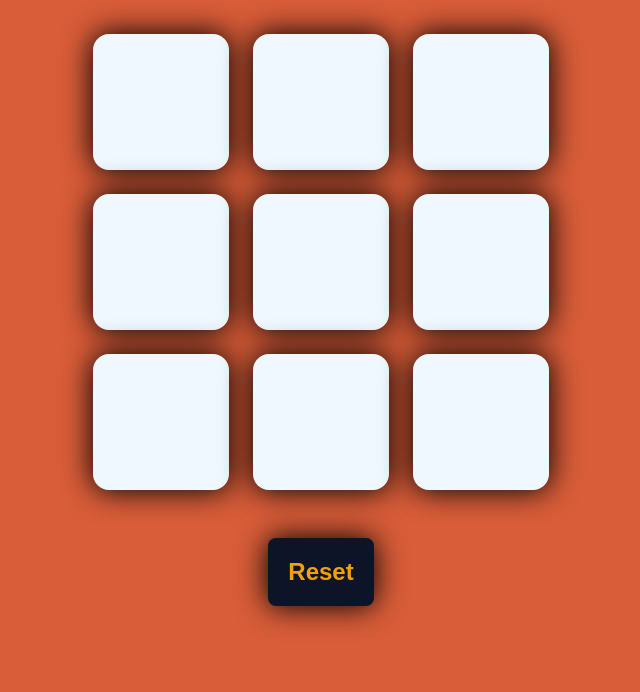
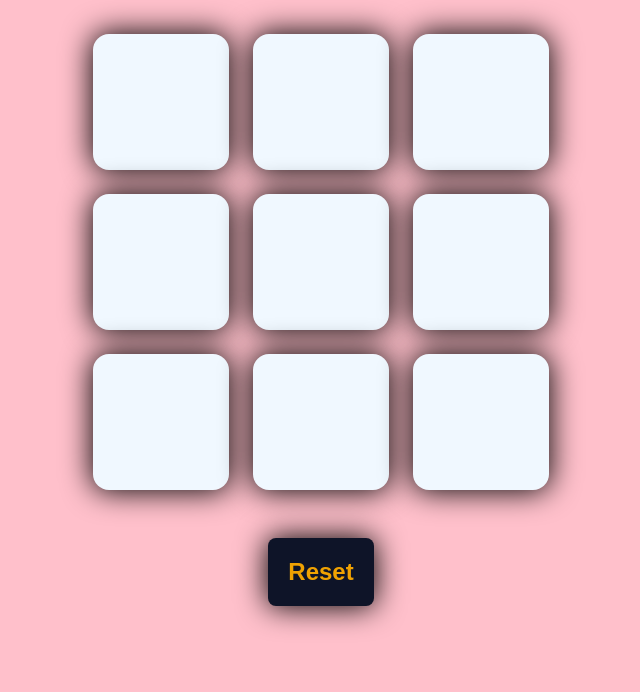
Before and after one commit to Azeebcoder/Tic-Tac-Toe, a plain HTML site: page index.html in a window 1280 px wide. Shown: the part 108-800 px from the top of the page, without its empty margins (319-959 px from the left). Drawn offline with Linux system fonts and the light colour scheme.

Commit message:
Update style.css

```diff
--- a/style.css
+++ b/style.css
@@ -6,7 +6,7 @@
 }
 
 body {
-    background-color: #D95D39;
+    background-color: pink;
     text-align: center;
 }
 
```
